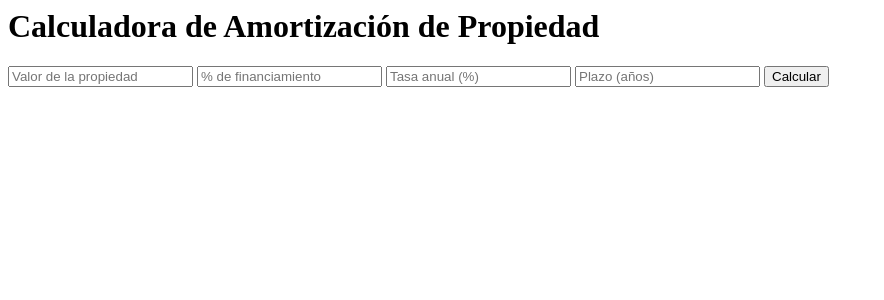
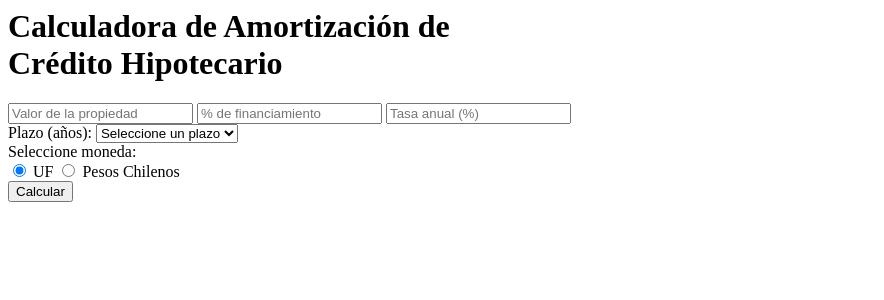
Before and after one commit to zelys/amortizacion-hipotecario, a Flask app: template templates/components/form.html in a window 1280 px wide. Shown: the top 300 px of the page, without its empty margins (0-884 px from the left). Run offline with Flask 3, Linux system fonts and the light colour scheme; the template is opened without the code that fills it, so the values that code supplies are empty.

Commit message:
update files

```diff
--- a/app.py
+++ b/app.py
@@ -1,17 +1,32 @@
-from flask import Flask, render_template, request, send_file
-from utils import tabla_amort_en_uf, exportar_excel, exportar_pdf, formatear_dataframe
+from flask import Flask, render_template, request, send_file, redirect, url_for
+from utils import tabla_amort_en_uf, tabla_amortizacion_en_clp, exportar_excel, exportar_pdf, formatear_dataframe, obtener_valor_uf
+from datetime import datetime
 app = Flask(__name__)
 
 @app.route('/', methods=['GET', 'POST'])
 def index():
     tabla = None
+    valor_uf = obtener_valor_uf()
+    fecha_actual = datetime.now().strftime('%d/%m/%Y')
+
     if request.method == 'POST':
         valor = float(request.form['valor'])
         porcentaje = float(request.form['porcentaje'])
         tasa = float(request.form['tasa'])
         plazo = int(request.form['plazo'])
-        tabla = tabla_amort_en_uf(valor, porcentaje, tasa, plazo)
-    return render_template('index.html', tabla=tabla)
+        tipo_moneda = request.form.get('tipo_moneda', 'uf')
+
+        if tipo_moneda == 'clp':
+            tabla = tabla_amortizacion_en_clp(valor, porcentaje, tasa, plazo)
+        else:
+            tabla = tabla_amort_en_uf(valor, porcentaje, tasa, plazo)
+
+    return render_template('index.html', tabla=tabla, valor_uf=valor_uf, fecha_actual=fecha_actual)
+
+# Ruta para nuevo cálculo - redirecciona al inicio
+@app.route('/nuevo-calculo', methods=['GET'])
+def nuevo_calculo():
+    return redirect(url_for('index'))
 
 # Route para descargar la tabla en diferentes formatos
 @app.route('/descargar/<formato>', methods=['POST'])
@@ -20,14 +35,22 @@ def descargar(formato):
     porcentaje = float(request.form['porcentaje'])
     tasa = float(request.form['tasa'])
     plazo = int(request.form['plazo'])
-    tabla = tabla_amort_en_uf(valor, porcentaje, tasa, plazo)
+    tipo_moneda = request.form.get('tipo_moneda', 'uf')
+    fecha_actual = datetime.now().strftime('%d/%m/%Y')
+
+    if tipo_moneda == 'clp':
+        tabla = tabla_amortizacion_en_clp(valor, porcentaje, tasa, plazo)
+        sufijo_moneda = '_clp'
+    else:
+        tabla = tabla_amort_en_uf(valor, porcentaje, tasa, plazo)
+        sufijo_moneda = '_uf'
 
     if formato == 'excel':
         output = exportar_excel(formatear_dataframe(tabla))
-        return send_file(output, as_attachment=True, download_name='amortizacion.xlsx')
+        return send_file(output, as_attachment=True, download_name=f'amortizacion{sufijo_moneda}.xlsx')
     elif formato == 'pdf':
         output = exportar_pdf(formatear_dataframe(tabla))
-        return send_file(output, as_attachment=True, download_name='amortizacion.pdf')
+        return send_file(output, as_attachment=True, download_name=f'amortizacion{sufijo_moneda}.pdf')
     else:
         return 'Formato no soportado', 400
 
--- a/templates/components/form.html
+++ b/templates/components/form.html
@@ -1,6 +1,15 @@
-<h1 class="text-2xl font-bold mb-6 text-center">
-  Calculadora de Amortización de Propiedad
+<h1 class="text-2xl font-bold mb-6 text-center color-gray-800">
+  Calculadora de Amortización de <br>Crédito Hipotecario
 </h1>
+
+{% if valor_uf %}
+<div class="mb-4 p-3 bg-blue-100 text-blue-800 rounded-lg">
+  <p class="text-center font-semibold">
+    Valor UF al día {{ fecha_actual }}: ${{ '{:,.2f}'.format(valor_uf).replace(',', '.') }} CLP
+  </p>
+</div>
+{% endif %}
+
 <form method="POST" class="grid grid-cols-1 gap-4">
   <input
     type="number"
@@ -26,16 +35,38 @@
     required
     class="p-2 border rounded"
   />
-  <input
-    type="number"
-    name="plazo"
-    placeholder="Plazo (años)"
-    required
-    class="p-2 border rounded"
-  />
+  <div class="flex flex-col space-y-1">
+    <label for="plazo" class="text-sm text-gray-600">Plazo (años):</label>
+    <select
+      id="plazo"
+      name="plazo"
+      required
+      class="p-2 border rounded bg-white"
+    >
+      <option value="" disabled selected>Seleccione un plazo</option>
+      {% for año in range(1, 41) %}
+        <option value="{{ año }}">{{ año }} {% if año == 1 %}año{% else %}años{% endif %}</option>
+      {% endfor %}
+    </select>
+  </div>
+
+  <div class="flex flex-col space-y-2">
+    <label class="font-semibold">Seleccione moneda:</label>
+    <div class="flex space-x-4">
+      <label class="inline-flex items-center">
+        <input type="radio" name="tipo_moneda" value="uf" checked class="mr-2">
+        <span>UF</span>
+      </label>
+      <label class="inline-flex items-center">
+        <input type="radio" name="tipo_moneda" value="clp" class="mr-2">
+        <span>Pesos Chilenos</span>
+      </label>
+    </div>
+  </div>
+
   <button
     type="submit"
-    class="bg-blue-600 text-white py-2 rounded hover:bg-blue-700"
+    class="bg-[#37758c] text-white py-2 rounded hover:bg-[#42575b] transition duration-200 cursor-pointer"
   >
     Calcular
   </button>
```
Also changed, not shown: templates/components/table.html (+29 -12 lines), templates/index.html (+12 -5 lines).
